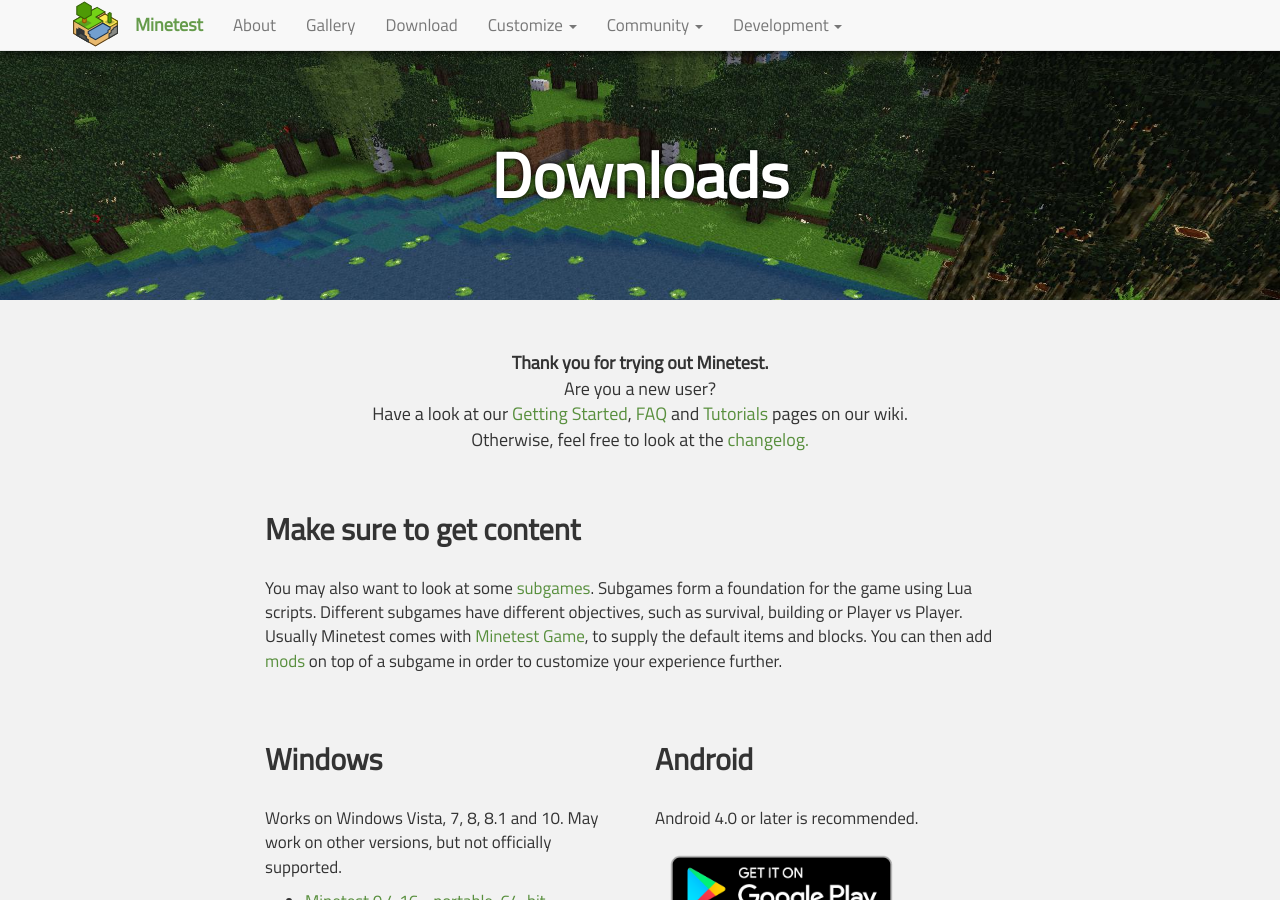
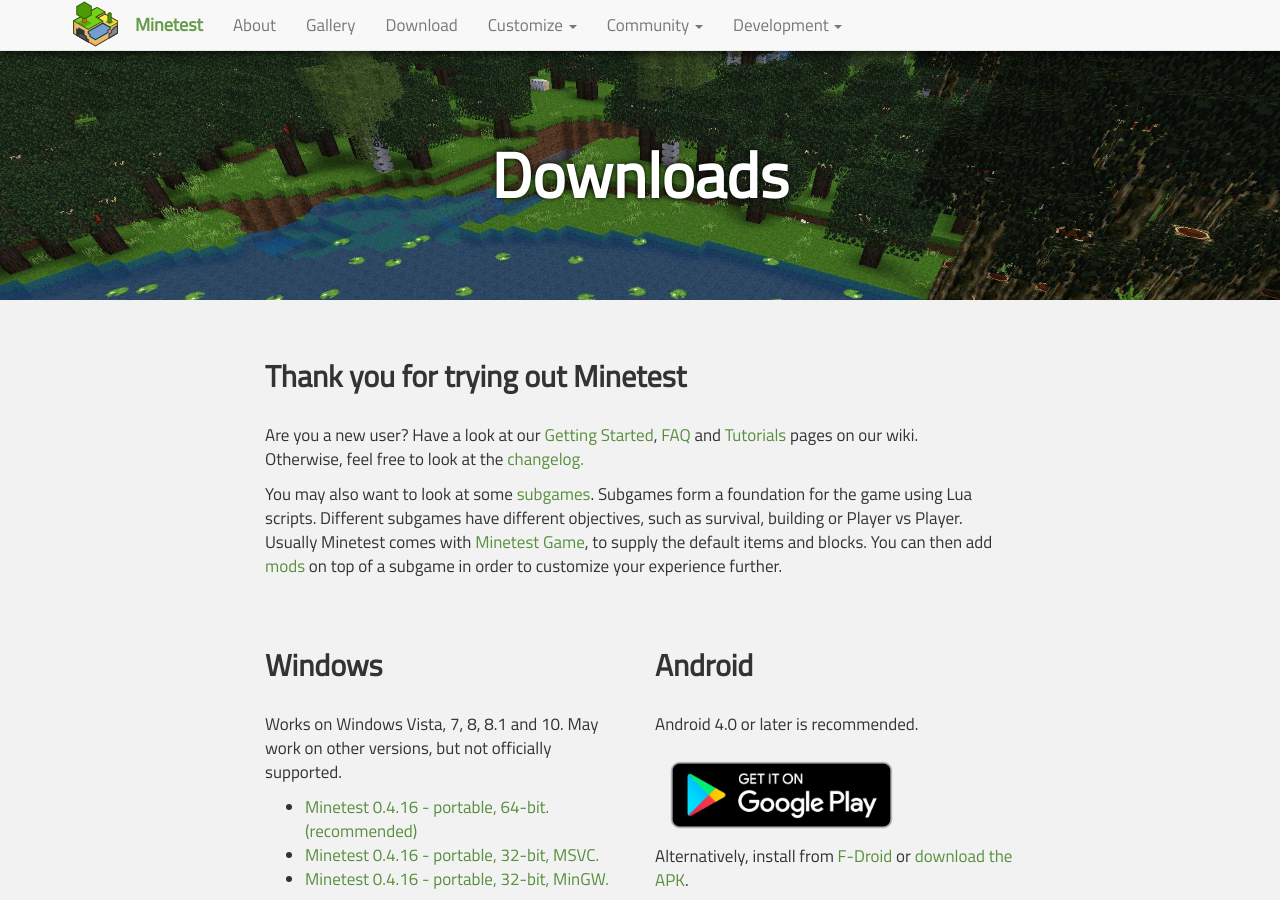
Before and after one commit to minetest/minetest.github.io, a Jekyll site: the page built from downloads.html, in a window 1280 px wide and 900 px high. Built offline with Jekyll 4.4.1, drawn with Linux system fonts in a browser that asks for light colours; comment, search, counter and statistics services are not loaded; some of the changed text lies outside the part shown.

Commit message:
Chachachachannngesss

```diff
--- a/downloads.html
+++ b/downloads.html
@@ -10,16 +10,15 @@ redirect_from:
   - /other_distros/
 ---
 
-<p class="intro">
-  <strong>Thank you for trying out Minetest.</strong><br>
-  Are you a new user?<br/>
+
+<h2>Thank you for trying out Minetest</h2>
+
+<p>
+  Are you a new user?
   Have a look at our <a href="//wiki.minetest.net/Getting_Started">Getting Started</a>,
   <a href="//wiki.minetest.net/FAQ">FAQ</a> and <a href="//wiki.minetest.net/Tutorials">Tutorials</a> pages on our wiki.<br>
   Otherwise, feel free to look at the <a href="http://dev.minetest.net/Changelog#0.4.15_.E2.86.92_0.4.16">changelog.</a>
 </p>
-
-
-<h2>Make sure to get content</h2>
 
 <p>
   You may also want to look at some <a href="https://forum.minetest.net/viewforum.php?f=15">subgames</a>. Subgames form a foundation for the game using Lua scripts. Different subgames have different objectives, such as survival, building or Player vs Player.
@@ -103,21 +102,19 @@ redirect_from:
   <div class="col-sm-6">
     <h2>FreeBSD</h2>
 
-    <h4>Compile from source</h4>
+    <h4>Package manager</h4>
+
+    <p>On FreeBSD 9.1 and newer, you can use the official pre-built packages:
+        <code>pkg install minetest minetest_game</code></p>
+
+    <h4>Compile using ports</h4>
 
     <p>You can compile minetest and choose easily minetest options using the FreeBSD port dialogs.</p>
 
-    <pre>
-      cd /usr/ports/games/minetest
-      make install
-      cd /usr/ports/games/minetest_game
-      make install
-    </pre>
-
-    <h4>Package method</h4>
-
-    <p>On FreeBSD 9.1 and newer, you can use the official pre-built packages:
-        <code>pkg install minetest minetest_game</code></p>
+    <pre>cd /usr/ports/games/minetest
+make install
+cd /usr/ports/games/minetest_game
+make install</pre>
   </div>
 </div>
 
```
Also changed, not shown: other parts of downloads.html (+1 -1 lines).
